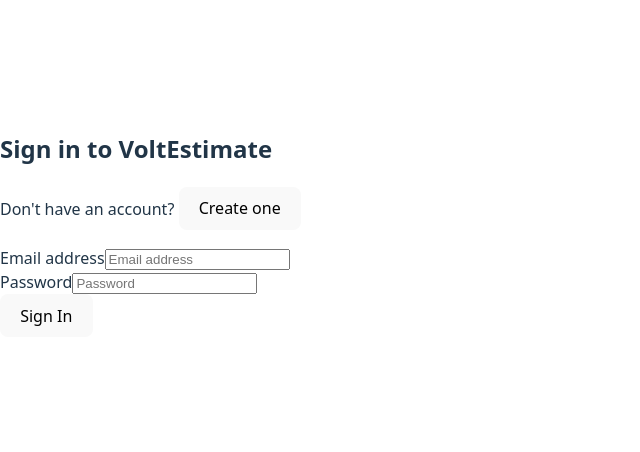
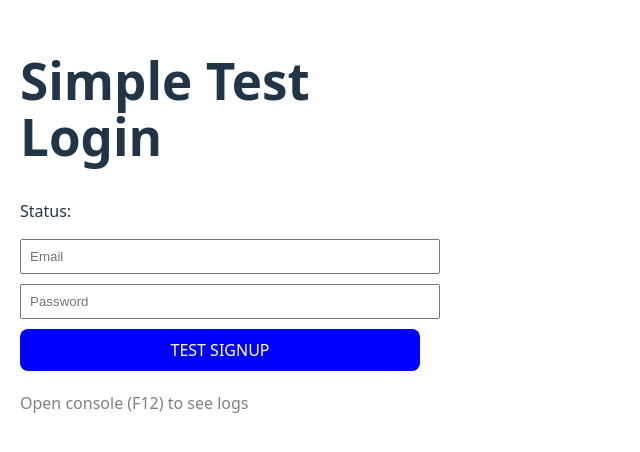
Before and after one commit to lungeryudi/voltestimate-v2, a React (Vite) app: page /test-login in a window 1280 px wide. Before the commit this address led to /login. Shown: the part 176-628 px from the top of the page, without its empty margins (0-640 px from the left). Built offline with nearby package versions, Linux system fonts and the light colour scheme; no server answers.

Commit message:
debug: Add simple test login page at /test-login

```diff
--- /dev/null
+++ b/src/SimpleLoginTest.tsx
@@ -0,0 +1,92 @@
+import { useState } from 'react';
+import { useNavigate } from 'react-router-dom';
+import { supabase } from '../../../services/supabase';
+
+export function SimpleLoginTest() {
+  const [email, setEmail] = useState('');
+  const [password, setPassword] = useState('');
+  const [status, setStatus] = useState('');
+  const navigate = useNavigate();
+
+  const testSignup = async () => {
+    console.log('Test signup clicked');
+    setStatus('Signing up...');
+
+    try {
+      const { data, error } = await supabase.auth.signUp({
+        email,
+        password
+      });
+
+      if (error) {
+        console.error('Signup error:', error);
+        setStatus('Error: ' + error.message);
+      } else {
+        console.log('Signup success:', data);
+        setStatus('Success! Check console.');
+
+        // Create profile
+        if (data.user) {
+          const { error: profileError } = await supabase
+            .from('profiles')
+            .insert({ id: data.user.id, full_name: email.split('@')[0] });
+
+          if (profileError) {
+            console.error('Profile error:', profileError);
+          } else {
+            console.log('Profile created');
+            navigate('/projects');
+          }
+        }
+      }
+    } catch (err) {
+      console.error('Catch error:', err);
+      setStatus('Catch: ' + (err as Error).message);
+    }
+  };
+
+  return (
+    <div style={{ padding: '20px', maxWidth: '400px', margin: '0 auto' }}>
+      <h1>Simple Test Login</h1>
+      <p>Status: {status}</p>
+
+      <div style={{ marginBottom: '10px' }}>
+        <input
+          type="email"
+          placeholder="Email"
+          value={email}
+          onChange={(e) => setEmail(e.target.value)}
+          style={{ width: '100%', padding: '8px' }}
+        />
+      </div>
+
+      <div style={{ marginBottom: '10px' }}>
+        <input
+          type="password"
+          placeholder="Password"
+          value={password}
+          onChange={(e) => setPassword(e.target.value)}
+          style={{ width: '100%', padding: '8px' }}
+        />
+      </div>
+
+      <button
+        onClick={testSignup}
+        style={{
+          width: '100%',
+          padding: '10px',
+          background: 'blue',
+          color: 'white',
+          border: 'none',
+          cursor: 'pointer'
+        }}
+      >
+        TEST SIGNUP
+      </button>
+
+      <p style={{ marginTop: '20px', color: 'gray' }}>
+        Open console (F12) to see logs
+      </p>
+    </div>
+  );
+}
--- a/src/app/App.tsx
+++ b/src/app/App.tsx
@@ -2,6 +2,7 @@
 import { AppShell } from '../shared/components/layout/AppShell';
 import { ProtectedRoute } from '../features/auth/components/ProtectedRoute';
 import { LoginPage } from '../features/auth/components/LoginPage';
+import { SimpleLoginTest } from '../SimpleLoginTest';
 import { ProjectsPage } from './ProjectsPage';
 import { ProjectDetailPage } from './ProjectDetailPage';
 import { EstimatesPage } from './EstimatesPage';
@@ -26,6 +27,7 @@
             </ProtectedRoute>
           }
         />
+        <Route path="/test-login" element={<SimpleLoginTest />} />
 
         {/* OAuth Callback Routes - Semi-public, need auth */}
         <Route
```
